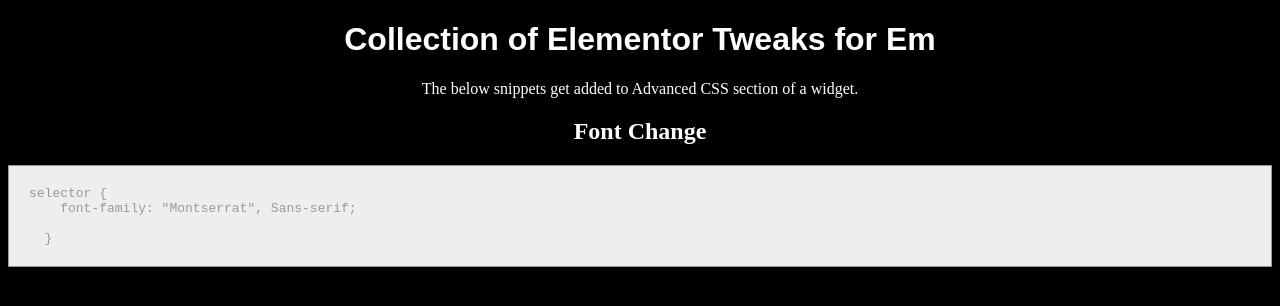
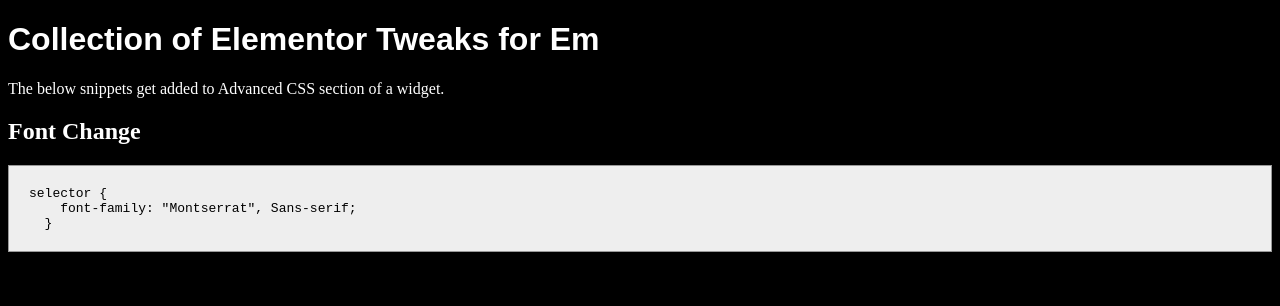
Before and after one commit to MattMarble/Elementor-Tweaks, a website: page index.html in a window 1280 px wide. Drawn offline with Linux system fonts and the light colour scheme.

Commit message:
Style changes

```diff
--- a/index.html
+++ b/index.html
@@ -8,7 +8,7 @@
   <p>The below snippets get added to Advanced CSS section of a widget.</p>
   <h2>Font Change</h2>
   <pre><code>selector {
-    font-family: "Montserrat", Sans-serif;<br>
+    font-family: "Montserrat", Sans-serif;
   }
 </code>
 </pre>
--- a/style.css
+++ b/style.css
@@ -1,15 +1,14 @@
 h1 {
-  font-family: Sans-serif;
+  font-family: "Montserrat", Sans-serif;
 }
 html,
 body {
   background-color: black;
   color: white;
-  text-align: center;
 }
 pre code {
   background-color: #eee;
-  color: #999;
+  color: black;
   border: 1px solid #999;
   display: block;
   padding: 20px;
```
